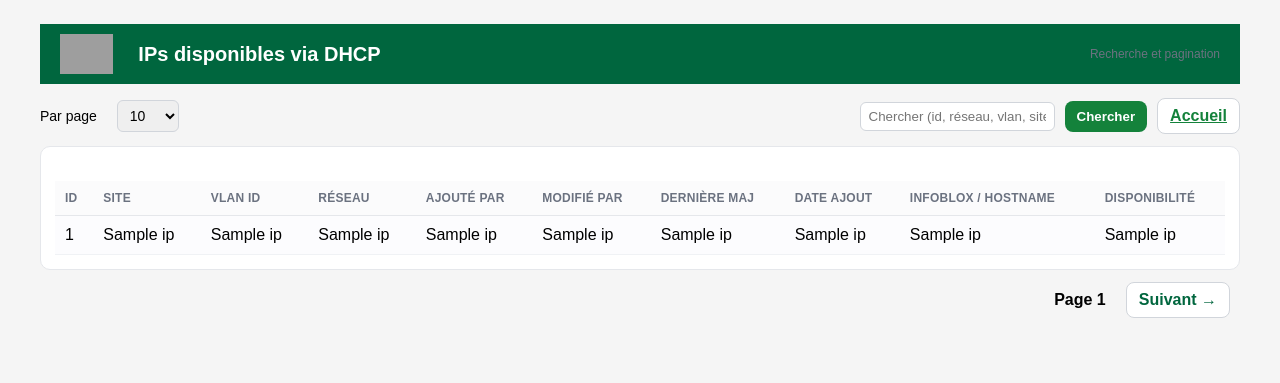
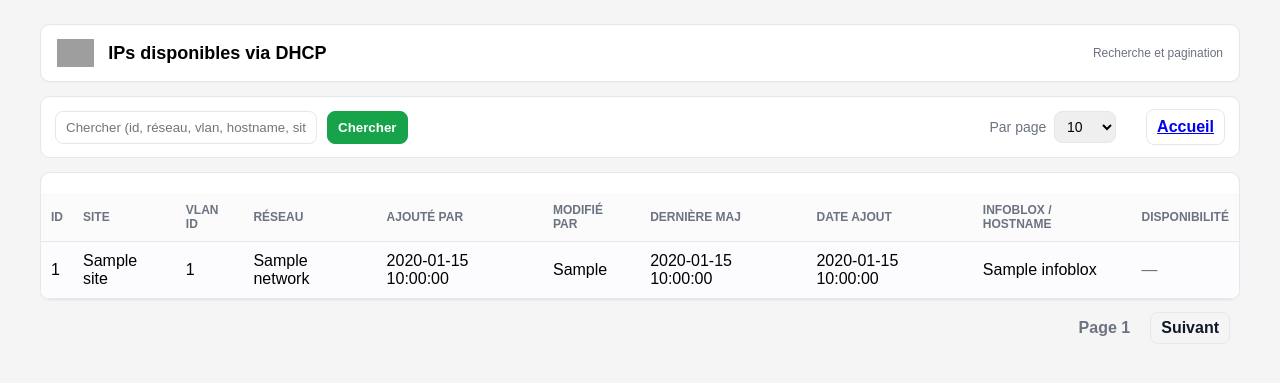
Before and after one commit to Selimyahyaoui/front, a FastAPI app: template app/templates/ips.html in a window 1280 px wide. Shown: the top 383 px of the page. Run offline with FastAPI, Linux system fonts and the light colour scheme; the template is opened without the code that fills it: most values are stand-ins (such as "Sample title", 1, 10 or a date in 2020); parts of the project's set-up code (start-up, migrations or seed data) failed here and were passed over; grey boxes are pictures that could not be loaded.

Commit message:
Update ips.html

```diff
--- a/app/templates/ips.html
+++ b/app/templates/ips.html
@@ -1,55 +1,71 @@
 <!DOCTYPE html>
 <html lang="fr">
 <head>
-  <meta charset="UTF-8">
-  <title>Liste des IPs DHCP</title>
-  <link rel="stylesheet" href="/static/style.css">
+  <meta charset="UTF-8" />
+  <title>IPs disponibles via DHCP</title>
+  <link rel="stylesheet" href="/static/style.css" />
+  <meta name="viewport" content="width=device-width, initial-scale=1" />
   <style>
-    .toolbar{display:flex;gap:10px;align-items:center;flex-wrap:wrap;margin:12px 0}
+    /* Reuse the same catalogue look */
+    .shell{max-width:1200px;margin:24px auto;padding:0 16px}
+    .hero{display:flex;align-items:center;gap:14px;background:#fff;border:1px solid #e5e7eb;border-radius:10px;padding:14px 16px;box-shadow:0 1px 2px rgba(0,0,0,.04);margin-bottom:14px}
+    .hero img{height:28px}
+    .hero h1{font-size:18px;margin:0}
+    .hero .pill{margin-left:auto;font-size:12px;color:#6b7280}
+
+    .toolbar{display:flex;align-items:center;gap:10px;flex-wrap:wrap;background:#fff;border:1px solid #e5e7eb;border-radius:10px;padding:12px 14px;margin-bottom:14px}
     .toolbar .spacer{flex:1}
-    .card{background:#fff;border:1px solid #e5e7eb;border-radius:10px;padding:14px}
+    .btn{display:inline-flex;align-items:center;gap:6px;border:1px solid #e5e7eb;background:#fff;border-radius:8px;padding:8px 10px;font-weight:600;cursor:pointer}
+    .btn-primary{background:#16a34a;color:#fff;border-color:#16a34a}
+    .input{border:1px solid #e5e7eb;border-radius:8px;padding:8px 10px;min-width:240px}
+    .select{border:1px solid #e5e7eb;border-radius:8px;padding:6px 8px}
+
+    .card{background:#fff;border:1px solid #e5e7eb;border-radius:10px;overflow:hidden;box-shadow:0 1px 2px rgba(0,0,0,.04)}
     table{width:100%;border-collapse:separate;border-spacing:0}
-    thead th{position:sticky;top:0;background:#fbfbfc;border-bottom:1px solid #e5e7eb;
-      font-size:12px;text-transform:uppercase;letter-spacing:.02em;color:#6b7280;padding:10px}
-    tbody td{border-bottom:1px solid #f0f2f5;padding:10px}
+    thead th{position:sticky;top:0;background:#fbfbfc;border-bottom:1px solid #e5e7eb;font-size:12px;font-weight:700;text-transform:uppercase;color:#6b7280;padding:10px}
+    tbody td{border-bottom:1px solid #e5e7eb;padding:10px}
     tbody tr:nth-child(odd){background:#fcfcfe}
-    .btn{background:#14823b;color:#fff;border:0;border-radius:8px;padding:8px 12px;font-weight:600;cursor:pointer}
-    .btn--ghost{background:#fff;color:#14823b;border:1px solid #d1d5db}
-    .pagination{display:flex;gap:10px;align-items:center;justify-content:flex-end;margin-top:12px}
-    .logo{height:28px;margin-right:8px;vertical-align:middle}
-    header{display:flex;align-items:center;gap:10px;margin:14px 0}
-    .hint{color:#6b7280;font-size:12px;margin-left:auto}
-    input[type="text"]{padding:6px 8px;border:1px solid #d1d5db;border-radius:6px}
-    select{padding:6px 8px;border:1px solid #d1d5db;border-radius:6px}
-    .shell{max-width:1200px;margin:24px auto;padding:0 16px}
+
+    .badges{font-size:13px;font-weight:700;border-radius:999px;padding:2px 10px;display:inline-block}
+    .yes{background:#e6f9ed;color:#0f6d3d;border:1px solid #bfead0}
+    .no{background:#fdeaea;color:#8a1d1d;border:1px solid #f5c2c2}
+
+    .pagination{display:flex;align-items:center;gap:10px;justify-content:flex-end;margin-top:12px}
+    .pagination a{border:1px solid #e5e7eb;border-radius:8px;padding:6px 10px;text-decoration:none;color:#111827}
+    .muted{color:#6b7280}
   </style>
 </head>
 <body>
   <div class="shell">
-  <header>
-    <img src="/static/bnp_logo.png" class="logo" alt="BNP">
-    <h1 style="margin:0;font-size:20px">IPs disponibles via DHCP</h1>
-    <div class="hint">Recherche et pagination</div>
-  </header>
+    <!-- Header banner -->
+    <div class="hero">
+      <img src="/static/bnp_logo.png" alt="BNP">
+      <h1>IPs disponibles via DHCP</h1>
+      <div class="pill muted">Recherche et pagination</div>
+    </div>
 
+    <!-- Toolbar: search + per page + actions -->
     <form method="get" action="/ips" class="toolbar">
-    <label for="per_page">Par page</label>
-    <select name="per_page" id="per_page" onchange="this.form.submit()">
-      <option value="10"  {% if per_page == 10  %}selected{% endif %}>10</option>
-      <option value="20"  {% if per_page == 20  %}selected{% endif %}>20</option>
-      <option value="50"  {% if per_page == 50  %}selected{% endif %}>50</option>
-      <option value="100" {% if per_page == 100 %}selected{% endif %}>100</option>
-    </select>
+      <input type="text" name="q" class="input" placeholder="Chercher (id, réseau, vlan, hostname, site)" value="{{ q or '' }}">
+      <button type="submit" class="btn btn-primary">Chercher</button>
 
       <div class="spacer"></div>
 
-    <input type="text" name="q" value="{{ q or '' }}" placeholder="Chercher (id, réseau, vlan, site, …)">
-    <input type="hidden" name="page" value="1">
-    <button class="btn" type="submit">Chercher</button>
-    <a href="/" class="btn btn--ghost">Accueil</a>
+      <label class="muted">Par page&nbsp;
+        <select name="per_page" class="select" onchange="this.form.submit()">
+          {% for n in [10,20,50,100] %}
+            <option value="{{n}}" {% if per_page==n %}selected{% endif %}>{{n}}</option>
+          {% endfor %}
+        </select>
+      </label>
+      <a class="btn" href="/">Accueil</a>
+
+      <!-- preserve current page when searching/changing per_page -->
+      <input type="hidden" name="page" value="{{ page }}">
     </form>
 
-  <div class="card" style="overflow:auto;max-height:70vh">
+    <!-- Table -->
+    <div class="card">
       <table>
         <thead>
           <tr>
@@ -68,32 +84,39 @@
         <tbody>
           {% for ip in ips %}
           <tr>
-          <td>{{ ip[0] }}</td>
-          <td>{{ ip[1] }}</td>
-          <td>{{ ip[2] }}</td>
-          <td>{{ ip[3] }}</td>
-          <td>{{ ip[4] }}</td>
-          <td>{{ ip[5] }}</td>
-          <td>{{ ip[6] }}</td>
-          <td>{{ ip[7] }}</td>
-          <td>{{ ip[8] }}</td>
-          <td>{{ ip[9] }}</td>
+            <td>{{ ip.id }}</td>
+            <td>{{ ip.site }}</td>
+            <td>{{ ip.vlan_id }}</td>
+            <td>{{ ip.network }}</td>
+            <td>{{ ip.added_by or 'None' }}</td>
+            <td>{{ ip.changed_by or 'None' }}</td>
+            <td>{{ ip.date_update or 'None' }}</td>
+            <td>{{ ip.date_add or 'None' }}</td>
+            <td>{{ ip.infoblox or '—' }}</td>
+            <td>
+              {% if (ip.availability or '')|upper == 'YES' %}
+                <span class="badges yes">YES</span>
+              {% elif (ip.availability or '')|upper == 'NO' %}
+                <span class="badges no">NO</span>
+              {% else %}
+                <span class="muted">—</span>
+              {% endif %}
+            </td>
           </tr>
           {% endfor %}
-        {% if ips|length == 0 %}
-        <tr><td colspan="10" style="text-align:center;color:#6b7280">Aucun résultat</td></tr>
-        {% endif %}
         </tbody>
       </table>
     </div>
 
+    <!-- Pagination -->
     <div class="pagination">
+      {% set last = (total // per_page) + (1 if (total % per_page) else 0) %}
       {% if page > 1 %}
-      <a class="btn btn--ghost" href="/ips?page={{ page - 1 }}&per_page={{ per_page }}&q={{ q }}">← Précédent</a>
+        <a href="/ips?page={{ page-1 }}&per_page={{ per_page }}&q={{ q|urlencode }}">Précédent</a>
       {% endif %}
-    <span>Page {{ page }}</span>
-    {% if (page * per_page) < total %}
-      <a class="btn btn--ghost" href="/ips?page={{ page + 1 }}&per_page={{ per_page }}&q={{ q }}">Suivant →</a>
+      <span class="muted">Page {{ page }}</span>
+      {% if page < last %}
+        <a href="/ips?page={{ page+1 }}&per_page={{ per_page }}&q={{ q|urlencode }}">Suivant</a>
       {% endif %}
     </div>
   </div>
```
Lines whose indentation alone changed are shown as unchanged.
